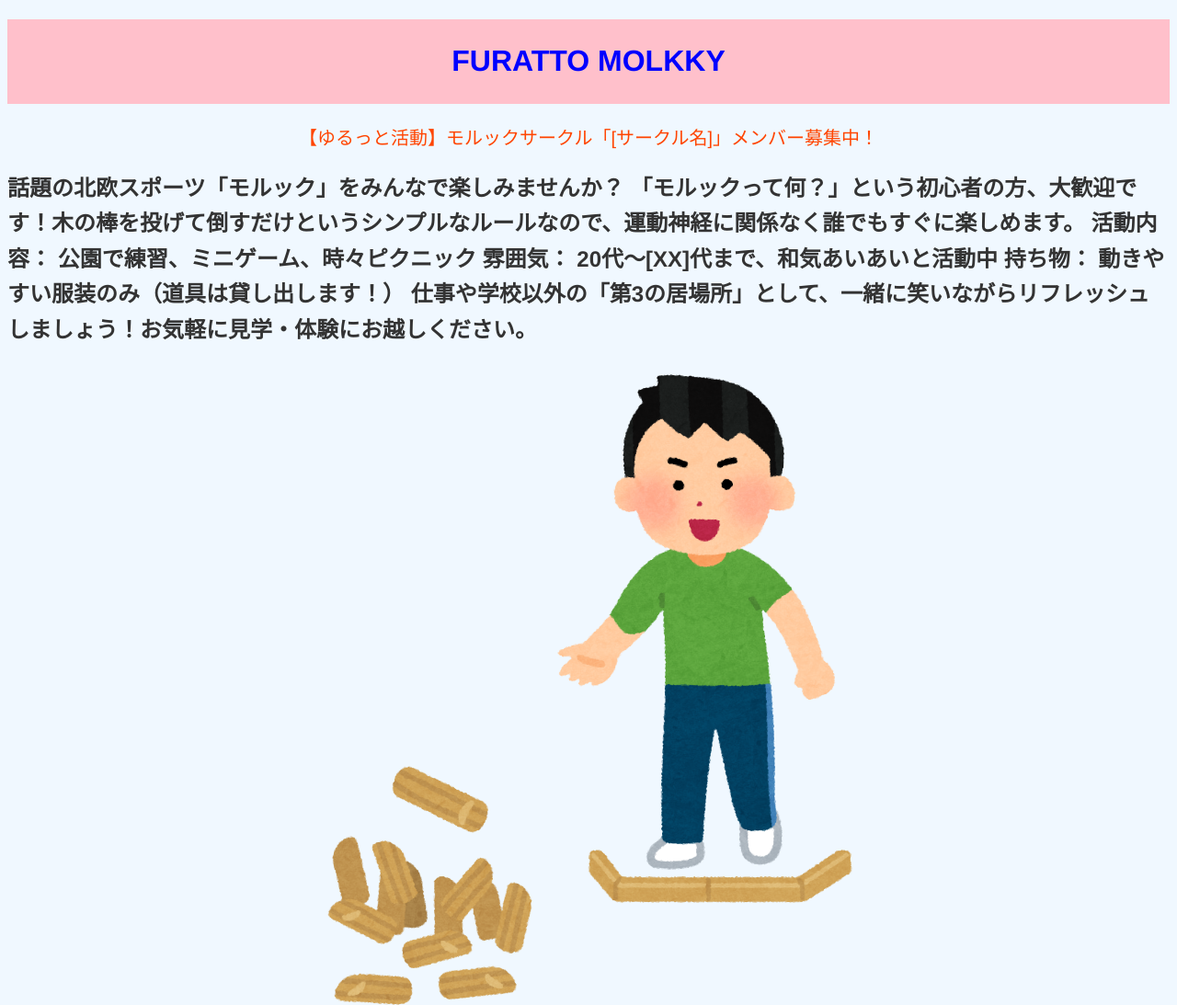
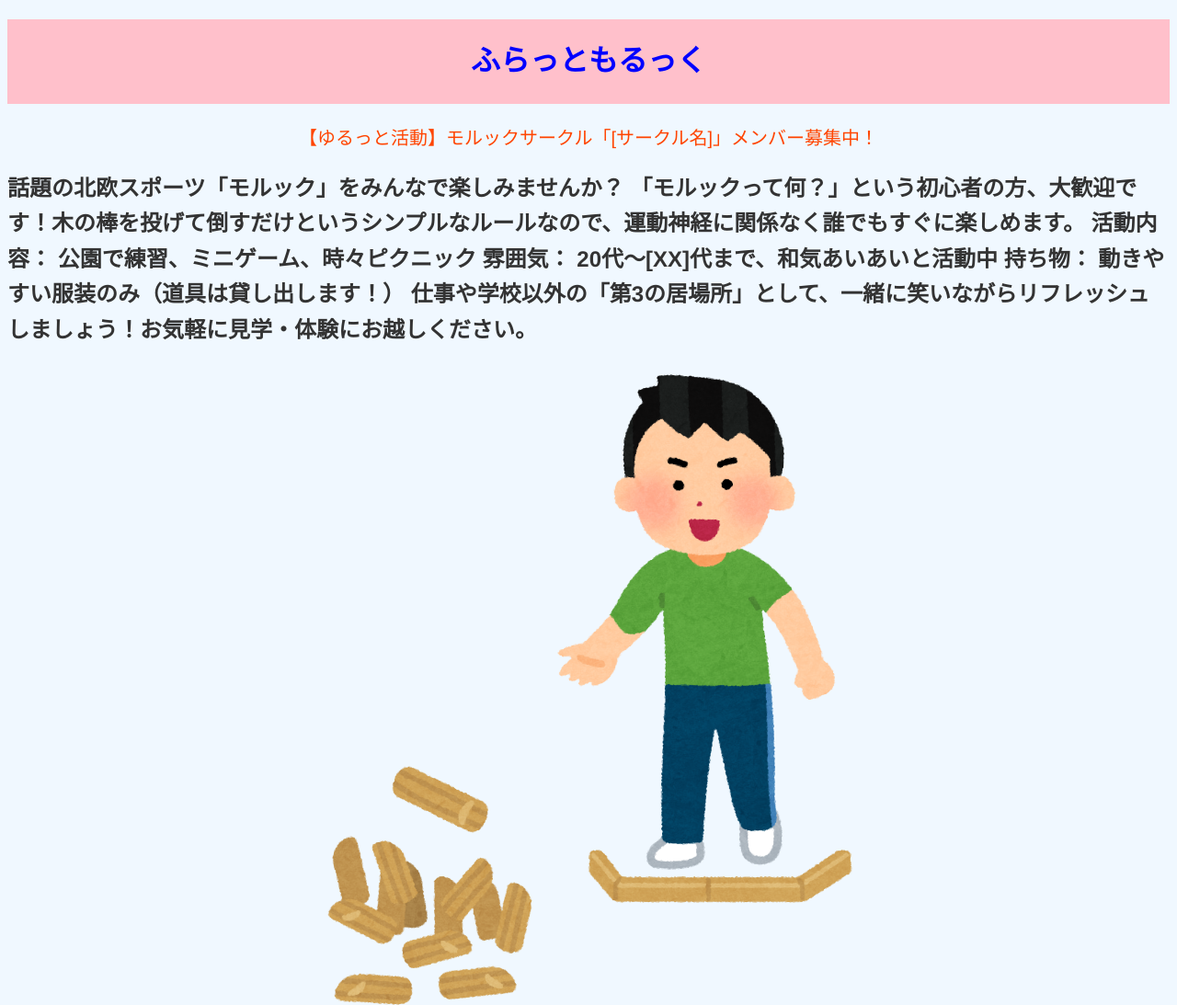
Before and after one commit to xiaotuanweiren-lgtm/my-site, a plain HTML site: page index.html in a window 1280 px wide. Shown: the top 1093 px of the page at 92% size. Drawn offline with Linux system fonts and the light colour scheme.

Commit message:
Update index.html

```diff
--- a/index.html
+++ b/index.html
@@ -116,7 +116,7 @@ li {
     </style>
 </head>
 <body>
-    <h1>FURATTO MOLKKY</h1>
+    <h1>ふらっともるっく</h1>
     <p>【ゆるっと活動】モルックサークル「[サークル名]」メンバー募集中！</p>
     <h2>話題の北欧スポーツ「モルック」をみんなで楽しみませんか？
 「モルックって何？」という初心者の方、大歓迎です！木の棒を投げて倒すだけというシンプルなルールなので、運動神経に関係なく誰でもすぐに楽しめます。
```
